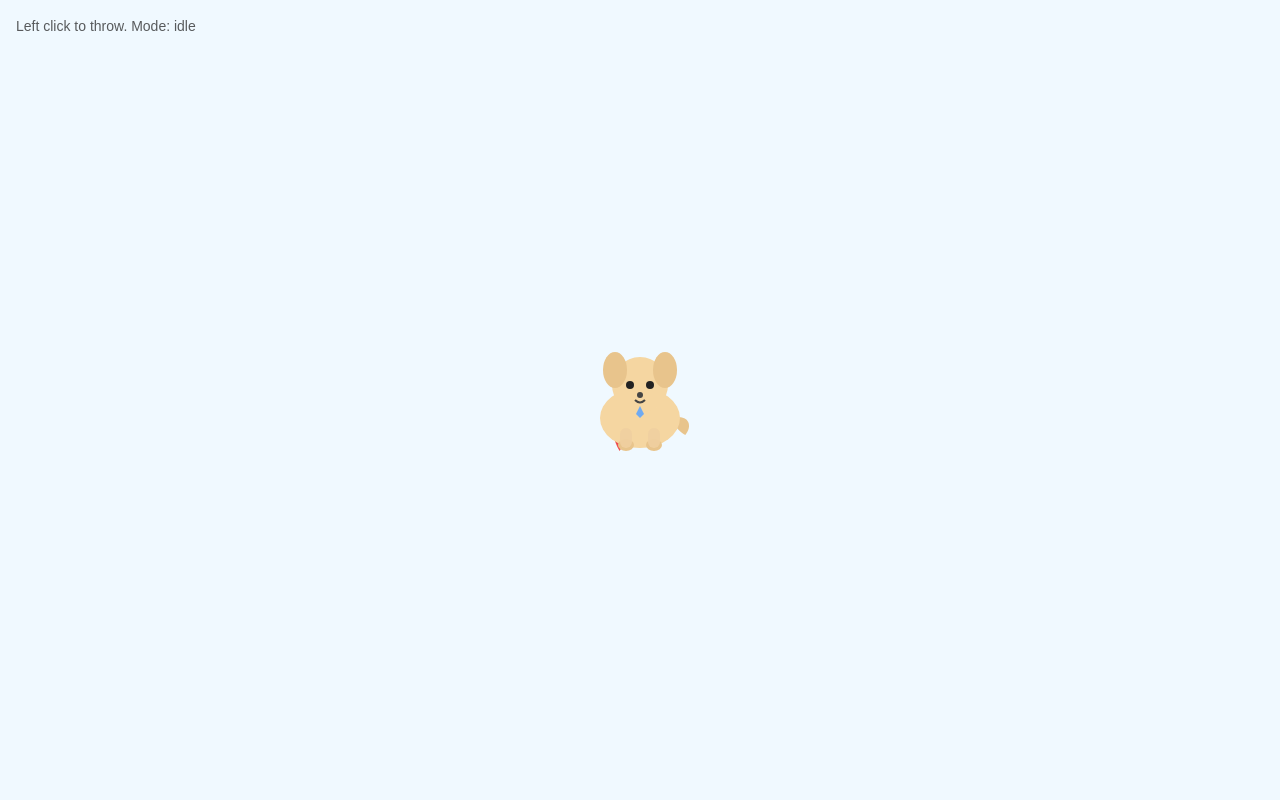
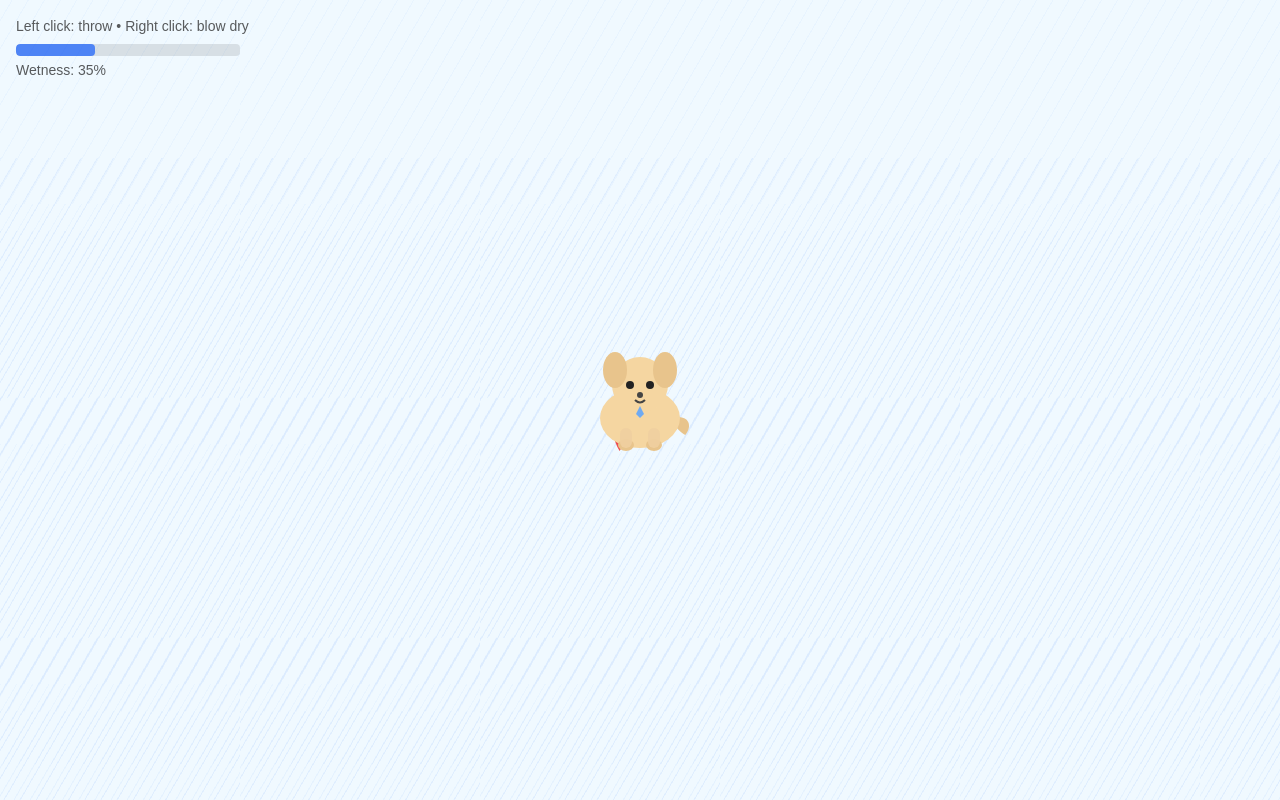
Before and after one commit to mellerbeck/fluffy-sim, a Next.js app: page / in a window 1280 px wide. Built offline with nearby package versions, Linux system fonts and the light colour scheme.

Commit message:
Add rain + wetness meter + blow dryer (right click) freeze when soaked

```diff
--- a/app/page.tsx
+++ b/app/page.tsx
@@ -15,11 +15,14 @@
   const [ballPos, setBallPos] = useState<Vec>({ x: 0, y: 0 })
   const [ballVisible, setBallVisible] = useState(false)
 
-  const [tailAngle, setTailAngle] = useState(0) // degrees
-  const [runPhase, setRunPhase] = useState(0) // radians
-  const [capePhase, setCapePhase] = useState(0) // radians
+  const [tailAngle, setTailAngle] = useState(0)
+  const [runPhase, setRunPhase] = useState(0)
+  const [capePhase, setCapePhase] = useState(0)
   const [facing, setFacing] = useState<1 | -1>(1)
-  const [runAmount, setRunAmount] = useState(0) // 0..1
+  const [runAmount, setRunAmount] = useState(0)
+
+  const [wetness, setWetness] = useState(0) // 0..100
+  const [drying, setDrying] = useState(false)
 
   const dogPosRef = useRef<Vec>({ x: 0, y: 0 })
   const ballPosRef = useRef<Vec>({ x: 0, y: 0 })
@@ -30,6 +33,11 @@
   const rafRef = useRef<number | null>(null)
   const lastTRef = useRef<number>(0)
   const lastDogRef = useRef<Vec>({ x: 0, y: 0 })
+
+  const wetRef = useRef(0)
+  const dryingRef = useRef(false)
+
+  const WET_STOP = 85
 
   // init positions
   useEffect(() => {
@@ -53,6 +61,12 @@
   useEffect(() => {
     ballPosRef.current = ballPos
   }, [ballPos])
+  useEffect(() => {
+    wetRef.current = wetness
+  }, [wetness])
+  useEffect(() => {
+    dryingRef.current = drying
+  }, [drying])
 
   // track cursor
   useEffect(() => {
@@ -63,13 +77,24 @@
     return () => window.removeEventListener("mousemove", onMove)
   }, [])
 
-  // animation loop: movement + wag + run + cape
+  // prevent context menu so right-click works
+  useEffect(() => {
+    const prevent = (e: MouseEvent) => e.preventDefault()
+    window.addEventListener("contextmenu", prevent)
+    return () => window.removeEventListener("contextmenu", prevent)
+  }, [])
+
+  // rain + movement + animations
   useEffect(() => {
     const gravity = 1800
     const groundPad = 32
-    const dogSpeed = 560
+    const baseDogSpeed = 560
     const pickupRadius = 30
     const returnRadius = 28
+
+    const rainRate = 9 // wetness per second
+    const passiveDry = 2.5 // wetness per second
+    const dryerRate = 35 // wetness per second while drying
 
     const tick = (t: number) => {
       const last = lastTRef.current || t
@@ -80,12 +105,24 @@
       const h = window.innerHeight
       const groundY = h - groundPad
 
+      // wetness update
+      let wet = wetRef.current
+      wet += rainRate * dt
+      wet -= passiveDry * dt
+      if (dryingRef.current) wet -= dryerRate * dt
+      wet = clamp(wet, 0, 100)
+      wetRef.current = wet
+      setWetness(wet)
+
+      const tooWet = wet >= WET_STOP
+      const dogSpeed = tooWet ? 0 : baseDogSpeed
+
       let d = dogPosRef.current
       let b = ballPosRef.current
       let bv = ballVelRef.current
       const m = modeRef.current
 
-      // ball physics
+      // ball physics always runs
       if (m === "ball_flying") {
         bv = { x: bv.x, y: bv.y + gravity * dt }
         b = { x: b.x + bv.x * dt, y: b.y + bv.y * dt }
@@ -105,8 +142,8 @@
         }
       }
 
-      // dog behavior
       const moveToward = (to: Vec) => {
+        if (dogSpeed <= 0) return
         const dx = to.x - d.x
         const dy = to.y - d.y
         const L = Math.hypot(dx, dy) || 1
@@ -115,6 +152,7 @@
         d = { x: d.x + (dx / L) * move, y: d.y + (dy / L) * move }
       }
 
+      if (!tooWet) {
         if (m === "chasing") {
           moveToward(b)
           if (dist(d, b) <= pickupRadius) {
@@ -126,7 +164,6 @@
         if (m === "returning") {
           const cur = cursorRef.current
           moveToward(cur)
-        // carry ball on the mouth side
           b = { x: d.x + 22, y: d.y + 6 }
           bv = { x: 0, y: 0 }
           if (dist(d, cur) <= returnRadius) {
@@ -135,27 +172,29 @@
             b = { x: cur.x + 18, y: cur.y + 18 }
           }
         }
+      } else {
+        // if too wet, freeze in place (keep mode as-is, you can dry to continue)
+        bv = bv
+      }
 
       // clamp dog to viewport
       d = { x: clamp(d.x, 20, w - 20), y: clamp(d.y, 20, groundY) }
 
-      // estimate dog speed for animation + facing
+      // estimate speed for animation + facing
       const lastDog = lastDogRef.current
-      const v = Math.hypot(d.x - lastDog.x, d.y - lastDog.y) / Math.max(dt, 1e-6) // px/s
+      const v = Math.hypot(d.x - lastDog.x, d.y - lastDog.y) / Math.max(dt, 1e-6)
       lastDogRef.current = d
 
-      const running = v > 40
+      const running = v > 40 && !tooWet
       const runAmt = clamp((v - 40) / 500, 0, 1)
-      setRunAmount(runAmt)
+      setRunAmount(running ? runAmt : 0)
 
       if (Math.abs(d.x - lastDog.x) > 0.5) setFacing(d.x - lastDog.x >= 0 ? 1 : -1)
 
-      // wag, run legs, cape flap (time-based so it never "sticks")
       const sec = t / 1000
       const wag = Math.sin(sec * Math.PI * 2 * (running ? 7 : 3)) * (running ? 26 : 16)
-      setTailAngle(wag)
+      setTailAngle(tooWet ? 0 : wag) // sad wet tail droops
 
-      // run phase progresses faster as speed increases
       setRunPhase((sec * (running ? 14 : 6)) % (Math.PI * 2))
       setCapePhase((sec * (running ? 10 : 4)) % (Math.PI * 2))
 
@@ -166,7 +205,6 @@
 
       setDogPos(d)
       setBallPos(b)
-      ballVelRef.current = bv
 
       rafRef.current = requestAnimationFrame(tick)
     }
@@ -178,6 +216,9 @@
   }, [])
 
   const throwBall = (target: Vec) => {
+    // if too wet, ignore throws
+    if (wetRef.current >= WET_STOP) return
+
     const start = dogPosRef.current
     const dx = target.x - start.x
     const dy = target.y - start.y
@@ -203,21 +244,38 @@
   const capeWave = Math.sin(capePhase) * (12 + 10 * runAmount)
 
   const dogTransform = useMemo(() => {
-    // flip around its own center by scaling X, then translate
-    // we apply translate first in CSS by using a wrapper div
     return `translate(${dogPos.x - 60}px, ${dogPos.y - 60 + bounce}px) scale(${facing}, 1)`
   }, [dogPos.x, dogPos.y, bounce, facing])
+
+  const tooWet = wetness >= WET_STOP
 
   return (
     <main
       className="min-h-screen overflow-hidden select-none bg-sky-50"
       onPointerDown={(e) => {
-        if (e.button !== 0) return
-        throwBall({ x: e.clientX, y: e.clientY })
+        // left click throws
+        if (e.button === 0) throwBall({ x: e.clientX, y: e.clientY })
+        // right click starts dryer
+        if (e.button === 2) setDrying(true)
+      }}
+      onPointerUp={(e) => {
+        if (e.button === 2) setDrying(false)
       }}
     >
-      <div className="fixed left-0 top-0 p-4 text-sm opacity-70">
-        Left click to throw. Mode: {mode}
+      {/* rain overlay */}
+      <Rain />
+
+      <div className="fixed left-0 top-0 p-4 text-sm">
+        <div className="opacity-70">Left click: throw • Right click: blow dry</div>
+        <div className="mt-2 w-56 h-3 rounded bg-black/10 overflow-hidden">
+          <div
+            className="h-full rounded bg-blue-600/70"
+            style={{ width: `${wetness}%` }}
+          />
+        </div>
+        <div className="opacity-70 mt-1">
+          Wetness: {Math.round(wetness)}% {tooWet ? "(too wet to move)" : ""}
+        </div>
       </div>
 
       {/* ball */}
@@ -228,26 +286,56 @@
         />
       )}
 
+      {/* dryer visuals */}
+      {drying && (
+        <>
+          <div
+            className="fixed text-3xl"
+            style={{ transform: `translate(${cursorRef.current.x + 12}px, ${cursorRef.current.y + 8}px)` }}
+          >
+            💨
+          </div>
+          <div
+            className="fixed text-3xl"
+            style={{ transform: `translate(${cursorRef.current.x - 36}px, ${cursorRef.current.y - 18}px)` }}
+          >
+            🧴
+          </div>
+          {/* wind cone */}
+          <div
+            className="fixed pointer-events-none"
+            style={{
+              left: cursorRef.current.x - 10,
+              top: cursorRef.current.y - 10,
+              width: 220,
+              height: 120,
+              transform: "rotate(-10deg)",
+              background:
+                "radial-gradient(closest-side, rgba(255,255,255,0.45), rgba(255,255,255,0))",
+              filter: "blur(2px)",
+            }}
+          />
+        </>
+      )}
+
       {/* dog */}
       <div className="fixed will-change-transform" style={{ transform: dogTransform }}>
-        <svg width="120" height="120" viewBox="0 0 120 120">
+        <svg width="120" height="120" viewBox="0 0 120 120" style={{ opacity: tooWet ? 0.85 : 1 }}>
           {/* CAPE (behind dog) */}
-          <g transform={`translate(44 52) rotate(${-18 - capeWave} 0 0)`}>
+          <g transform={`translate(44 52) rotate(${-18 - capeWave} 0 0)`} opacity={tooWet ? 0.85 : 0.95}>
             <path
               d="M0 0 C -18 10, -28 30, -24 54 C -12 44, 6 42, 22 54 C 16 30, 14 14, 0 0 Z"
               fill="#ef4444"
-              opacity="0.95"
             />
             <path
               d="M0 0 C -14 10, -22 28, -18 50 C -8 40, 6 40, 18 50 C 12 28, 10 14, 0 0 Z"
               fill="#b91c1c"
               opacity="0.55"
             />
-            {/* cape clasp */}
             <circle cx="6" cy="6" r="4" fill="#fbbf24" />
           </g>
 
-          {/* tail wag */}
+          {/* tail wag (droops when too wet) */}
           <g transform={`rotate(${tailAngle} 90 78)`}>
             <path
               d="M92 78 C 108 70, 114 82, 108 92 C 102 90, 96 86, 92 78 Z"
@@ -258,8 +346,8 @@
           {/* body */}
           <ellipse cx="60" cy="78" rx="40" ry="30" fill="#f5d6a1" />
 
-          {/* legs (swing when running) */}
-          <g>
+          {/* legs */}
+          <g opacity={tooWet ? 0.9 : 1}>
             <g transform={`rotate(${legSwing} 46 92)`}>
               <ellipse cx="46" cy="105" rx="8" ry="6" fill="#e8c48c" />
               <rect x="40" y="88" width="12" height="20" rx="6" fill="#f0cfa0" opacity="0.9" />
@@ -277,9 +365,15 @@
           <ellipse cx="35" cy="30" rx="12" ry="18" fill="#e8c48c" />
           <ellipse cx="85" cy="30" rx="12" ry="18" fill="#e8c48c" />
 
-          {/* eyes */}
+          {/* eyes (sad when too wet) */}
           <circle cx="50" cy="45" r="4" fill="#222" />
           <circle cx="70" cy="45" r="4" fill="#222" />
+          {tooWet && (
+            <>
+              <path d="M44 52 Q50 48 56 52" stroke="#222" strokeWidth="2" fill="none" />
+              <path d="M64 52 Q70 48 76 52" stroke="#222" strokeWidth="2" fill="none" />
+            </>
+          )}
 
           {/* nose */}
           <circle cx="60" cy="55" r="3" fill="#444" />
@@ -291,8 +385,53 @@
           <g transform="translate(60 72)">
             <path d="M0 -6 L4 2 L0 6 L-4 2 Z" fill="#60a5fa" opacity="0.9" />
           </g>
+
+          {/* wet drops */}
+          {wetness > 40 && (
+            <>
+              <circle cx="30" cy="70" r="2" fill="#60a5fa" opacity="0.9" />
+              <circle cx="92" cy="60" r="2" fill="#60a5fa" opacity="0.9" />
+              <circle cx="78" cy="92" r="2" fill="#60a5fa" opacity="0.9" />
+            </>
+          )}
         </svg>
       </div>
     </main>
   )
 }
+
+function Rain() {
+  // CSS-only rain: 3 layers for density
+  const layer = (opacity: number, duration: number) => (
+    <div
+      className="absolute inset-0 pointer-events-none"
+      style={{
+        opacity,
+        backgroundImage:
+          "repeating-linear-gradient(120deg, rgba(59,130,246,0.55) 0 1px, rgba(59,130,246,0) 1px 14px)",
+        backgroundSize: "240px 240px",
+        animation: `rainMove ${duration}s linear infinite`,
+      }}
+    />
+  )
+
+  return (
+    <>
+      <style jsx global>{`
+        @keyframes rainMove {
+          from {
+            transform: translateY(-240px);
+          }
+          to {
+            transform: translateY(240px);
+          }
+        }
+      `}</style>
+      <div className="fixed inset-0 overflow-hidden">
+        {layer(0.18, 0.7)}
+        {layer(0.12, 1.1)}
+        {layer(0.08, 1.6)}
+      </div>
+    </>
+  )
+}
```
Lines whose indentation alone changed are shown as unchanged.
